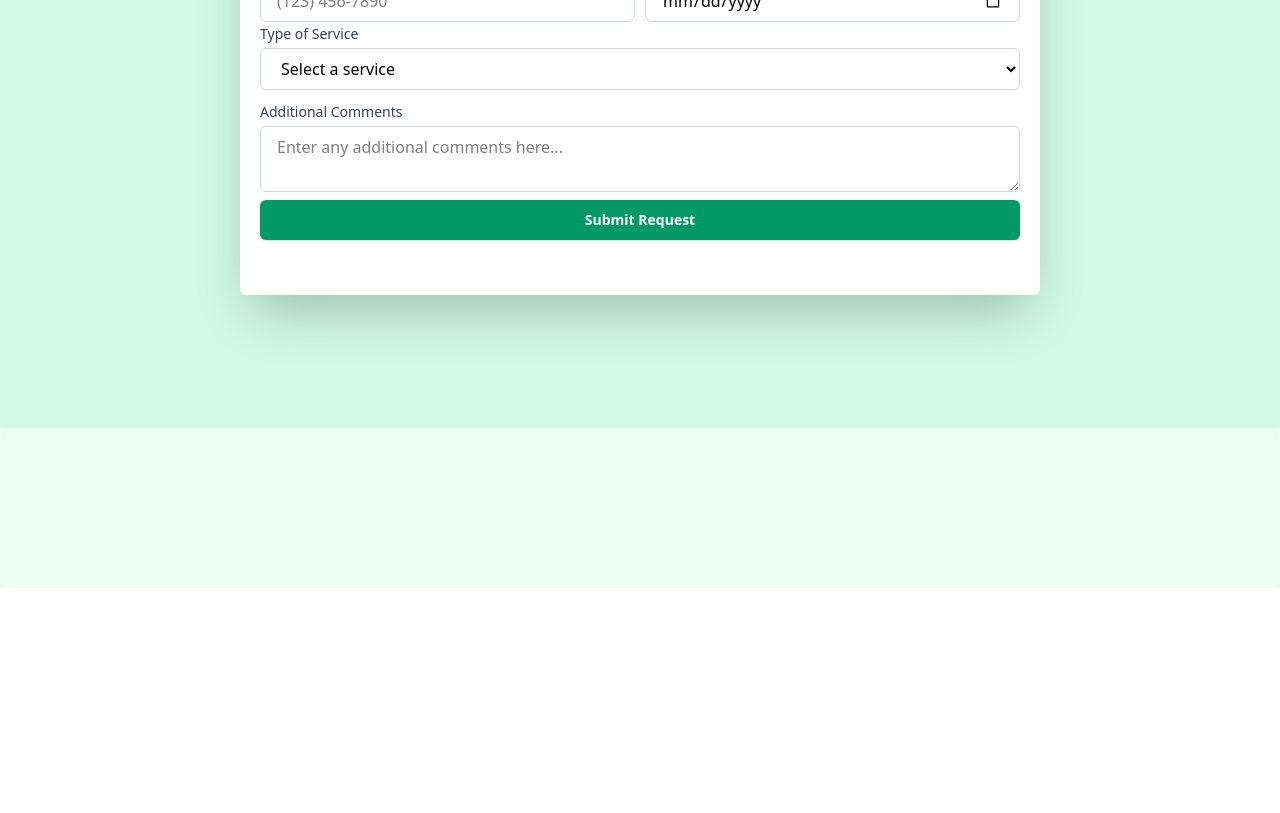
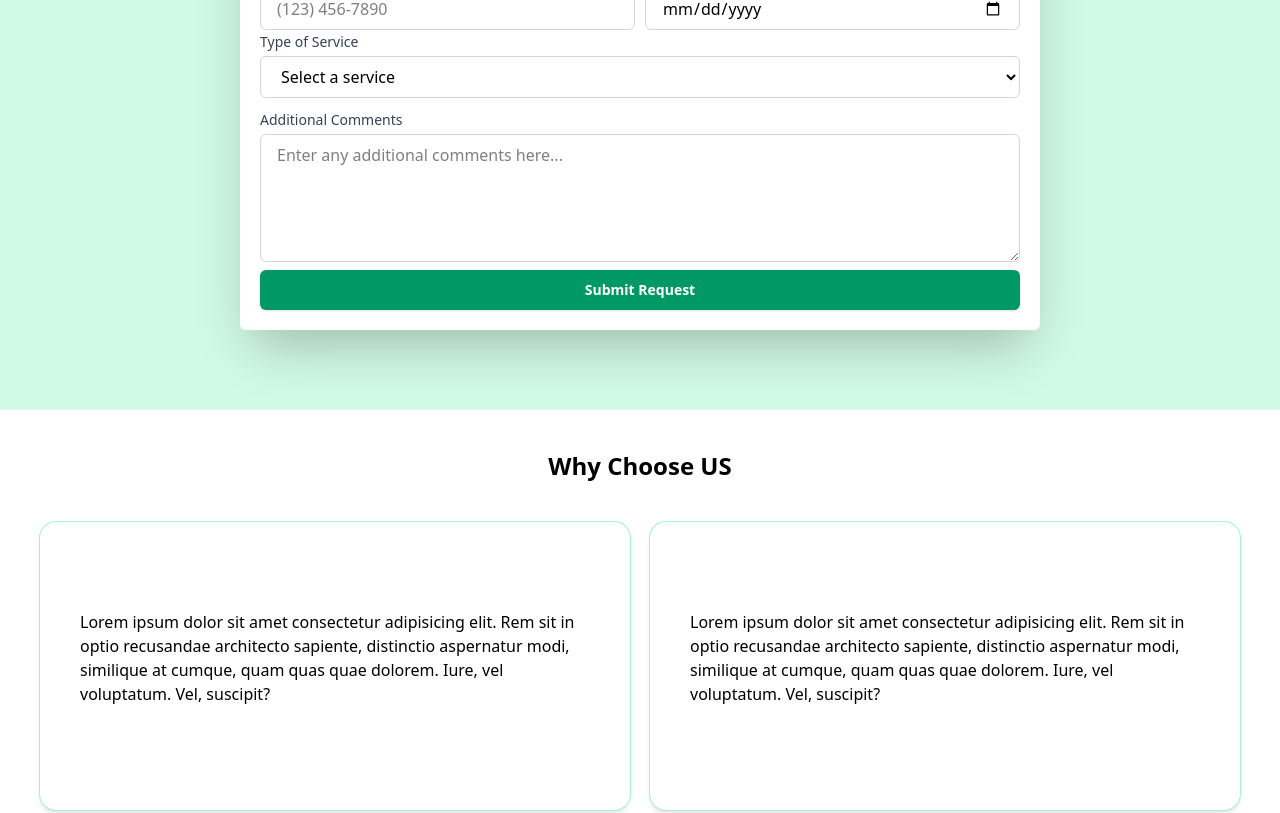
Before and after one commit to Aniamaka-somto/Digital-Dental-clinic, a React (Vite) app: page / in a window 1280 px wide. Shown: the part 1460-2273 px from the top of the page. Before the commit the page ends 2048 px from the top, so only its background shows below. Built offline with nearby package versions, Linux system fonts and the light colour scheme.

Commit message:
added footer and one more thing

```diff
--- a/src/App.jsx
+++ b/src/App.jsx
@@ -3,7 +3,8 @@ import Nav from "./components/Nav";
 import { Hero } from "./components/Hero";
 import Appointmen from "./components/Appointmen";
 import Services from "./components/Services";
-import ServicesCard from "./components/ServicesCard";
+import ChooseUS from "./components/ChooseUS";
+import Footer from "./components/Footer";
 
 const App = () => {
   return (
@@ -12,7 +13,9 @@ const App = () => {
       <Hero />
       <Services />
       <Appointmen />
-      <ServicesCard />
+      <ChooseUS />
+      <Footer />
+      <div className="rounded-full h-10 w-10 fixed bottom-5 right-3 bg-emerald-600 animate-bounce"></div>
     </>
   );
 };
--- a/src/components/Appointmen.jsx
+++ b/src/components/Appointmen.jsx
@@ -33,7 +33,7 @@ const Appointmen = () => {
   };
 
   return (
-    <div className="h-[100vh] px-10 flex flex-col items-center bg-emerald-100 justify-center">
+    <div className="min-h-fit py-20 px-10 flex flex-col items-center bg-emerald-100 justify-center">
       <div className="rounded-md w-full md:w-2/3 md:h-2/3 h-fit min-w-2xs bg-white shadow-2xl flex flex-col items-center justify-center py-5 px-5">
         <h1 className="text-sm md:text-xl lg:text-2xl font-bold pb-5 md:pb-10">
           Book Appointment
@@ -155,7 +155,7 @@ const Appointmen = () => {
               name="additionalComment"
               value={formData.additionalComment}
               onChange={handleChange}
-              className="w-full px-4 py-2 border border-gray-300 rounded-md focus:outline-none focus:ring-2 focus:ring-blue-500 focus:border-transparent transition"
+              className="w-full px-4 py-2 border border-gray-300 rounded-md focus:outline-none focus:ring-2 focus:ring-blue-500 focus:border-transparent transition max-h-40 min-h-32"
               placeholder="Enter any additional comments here..."
             />
           </div>
--- /dev/null
+++ b/src/components/ChooseUS.jsx
@@ -0,0 +1,39 @@
+import React from "react";
+import ChooseUsCard from "./ChooseUsCard";
+
+const ChooseUS = () => {
+  const whyChooseUs = [
+    {
+      content:
+        "Lorem ipsum dolor sit amet consectetur adipisicing elit. Rem sit in optio recusandae architecto sapiente, distinctio aspernatur modi, similique at cumque, quam quas quae dolorem. Iure, vel voluptatum. Vel, suscipit?",
+      img: "",
+    },
+    {
+      content:
+        "Lorem ipsum dolor sit amet consectetur adipisicing elit. Rem sit in optio recusandae architecto sapiente, distinctio aspernatur modi, similique at cumque, quam quas quae dolorem. Iure, vel voluptatum. Vel, suscipit?",
+      img: "",
+    },
+    {
+      content:
+        "Lorem ipsum dolor sit amet consectetur adipisicing elit. Rem sit in optio recusandae architecto sapiente, distinctio aspernatur modi, similique at cumque, quam quas quae dolorem. Iure, vel voluptatum. Vel, suscipit?",
+      img: "",
+    },
+    {
+      content:
+        "Lorem ipsum dolor sit amet consectetur adipisicing elit. Rem sit in optio recusandae architecto sapiente, distinctio aspernatur modi, similique at cumque, quam quas quae dolorem. Iure, vel voluptatum. Vel, suscipit?",
+      img: "",
+    },
+  ];
+  return (
+    <div className="h-fit px-10 pt-10 flex items-center flex-col ">
+      <h1 className="pb-10 text-2xl font-bold">Why Choose US</h1>
+      <div className="grid grid-cols-1 md:grid-cols-2 gap-5 pb-10">
+        {whyChooseUs.map(({ content, img }, key) => {
+          return <ChooseUsCard content={content} img={img} key={key} />;
+        })}
+      </div>
+    </div>
+  );
+};
+
+export default ChooseUS;
--- /dev/null
+++ b/src/components/ChooseUsCard.jsx
@@ -0,0 +1,12 @@
+import React from "react";
+
+const ChooseUsCard = ({ img, content }) => {
+  return (
+    <div className="ring-1 ring-emerald-200 h-72 p-10 rounded-2xl shadow-md max-w-2xl">
+      <img src={img} alt="" className="h-12" />
+      {content}
+    </div>
+  );
+};
+
+export default ChooseUsCard;
--- /dev/null
+++ b/src/components/Footer.jsx
@@ -0,0 +1,7 @@
+import React from "react";
+
+const Footer = () => {
+  return <div className="h-[25vh] bg-slate-900">Footer</div>;
+};
+
+export default Footer;
--- a/src/components/Hero.jsx
+++ b/src/components/Hero.jsx
@@ -3,7 +3,7 @@ import clinicImage from "../assets/clinic.jpg";
 
 export const Hero = () => {
   return (
-    <div className="h-[90vh] bg-gradient-to-b to-70% from-emerald-50 to-white flex justify-center items-center px-10">
+    <div className="h-[100vh] bg-gradient-to-b to-70% from-emerald-50 to-white flex justify-center items-center px-10">
       <div className="grid grid-cols-1 md:grid-cols-2 h-full">
         <div className="flex flex-col justify-center ">
           <h1 className="max-w-[30ch] font-bold text-2xl pb-2.5 md:text-4xl">
--- a/src/components/Nav.jsx
+++ b/src/components/Nav.jsx
@@ -13,7 +13,7 @@ const Nav = () => {
   ];
 
   return (
-    <nav className="relative">
+    <nav className="sticky ">
       <div className="px-5 shadow-sm py-4">
         <div className="flex md:justify-evenly items-center justify-between">
           {/* Logo */}
@@ -23,8 +23,8 @@ const Nav = () => {
 
           {/* Desktop Navigation */}
           <ul className="md:gap-10 gap-5 hidden md:flex">
-            {navLinks.map(({ title, href }, index) => (
-              <li key={index}>
+            {navLinks.map(({ title, href }, key) => (
+              <li key={key}>
                 <a
                   href={href}
                   className="text-zinc-700 hover:text-emerald-600 transition-colors duration-200"
@@ -70,7 +70,7 @@ const Nav = () => {
               <a
                 href={link.href}
                 className="block px-5 py-2 text-zinc-700 hover:bg-emerald-50
-                hover:text-emerald-600 transition-colors duration-200"
+                hover:text-emerald-600 transition-colors duration-200 active:bg-amber-50 active:text-emerald-600"
               >
                 {link.title}
               </a>
--- a/src/components/Services.jsx
+++ b/src/components/Services.jsx
@@ -32,7 +32,7 @@ const Services = () => {
     <div className="flex flex-col w-full pb-20">
       <div className="py-3 text-2xl font-bold text-center">Our Services</div>
       <div className="flex justify-between">
-        <div className="grid gap-x-5 gap-y-2.5 grid-cols-1 md:grid-cols-3 lg:grid-cols-3 px-10 justify-center items-center w-full ">
+        <div className="grid gap-x-5 md:gap-y-2.5 gap-y-7 grid-cols-1 md:grid-cols-3 lg:grid-cols-3 px-10 justify-center items-center w-full ">
           {services.map(({ title, desc1, desc2, desc3, icons }, key) => {
             return (
               <ServicesCard
--- a/src/components/ServicesCard.jsx
+++ b/src/components/ServicesCard.jsx
@@ -2,7 +2,7 @@
 
 const ServicesCard = ({ title, desc1, desc2, desc3, icons }) => {
   return (
-    <div className="h-40 max-w-full shadow-lg p-4 rounded-lg flex flex-col justify-start bg-emerald-50">
+    <div className="h-44 max-w-full shadow-lg p-4 rounded-lg flex flex-col justify-start bg-emerald-50 ">
       <div className="text-2xl  text-emerald-600 lg:pb-2.5 pb-1.5 ">
         {icons}
       </div>
```
